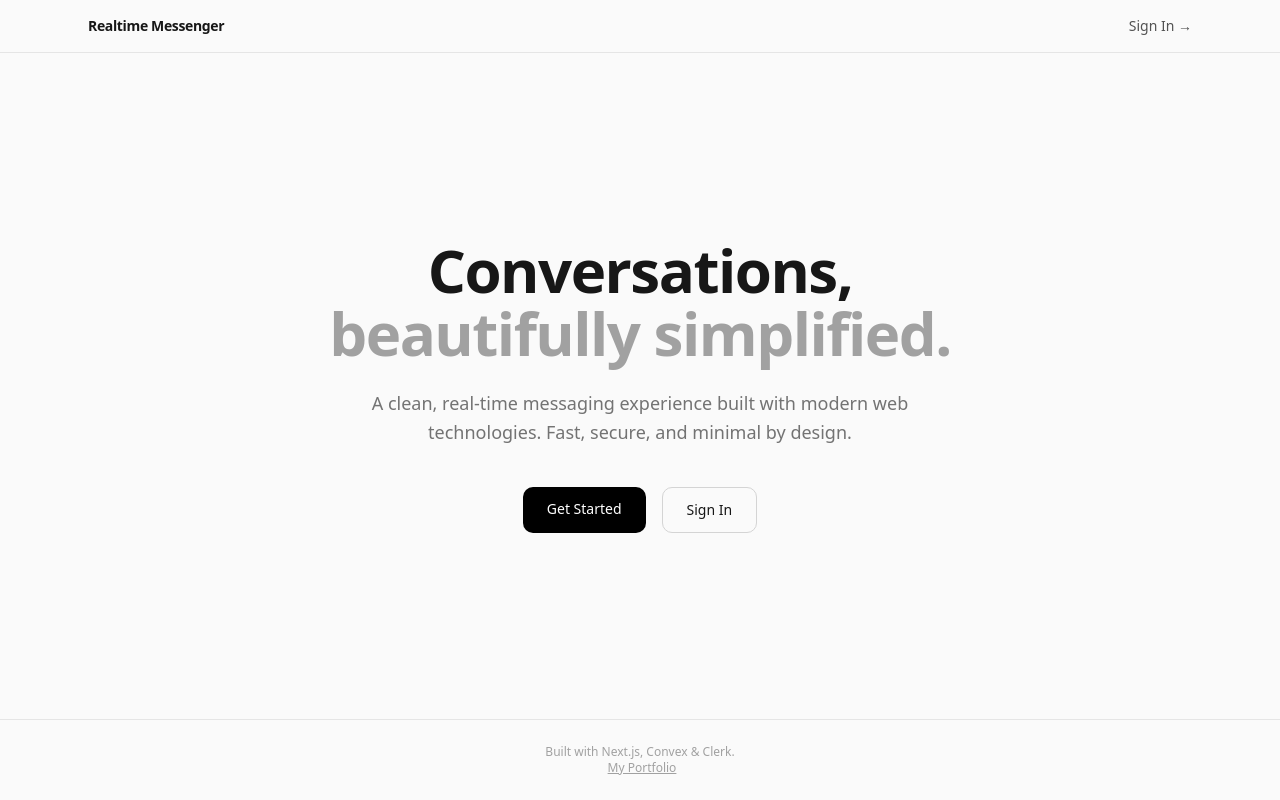
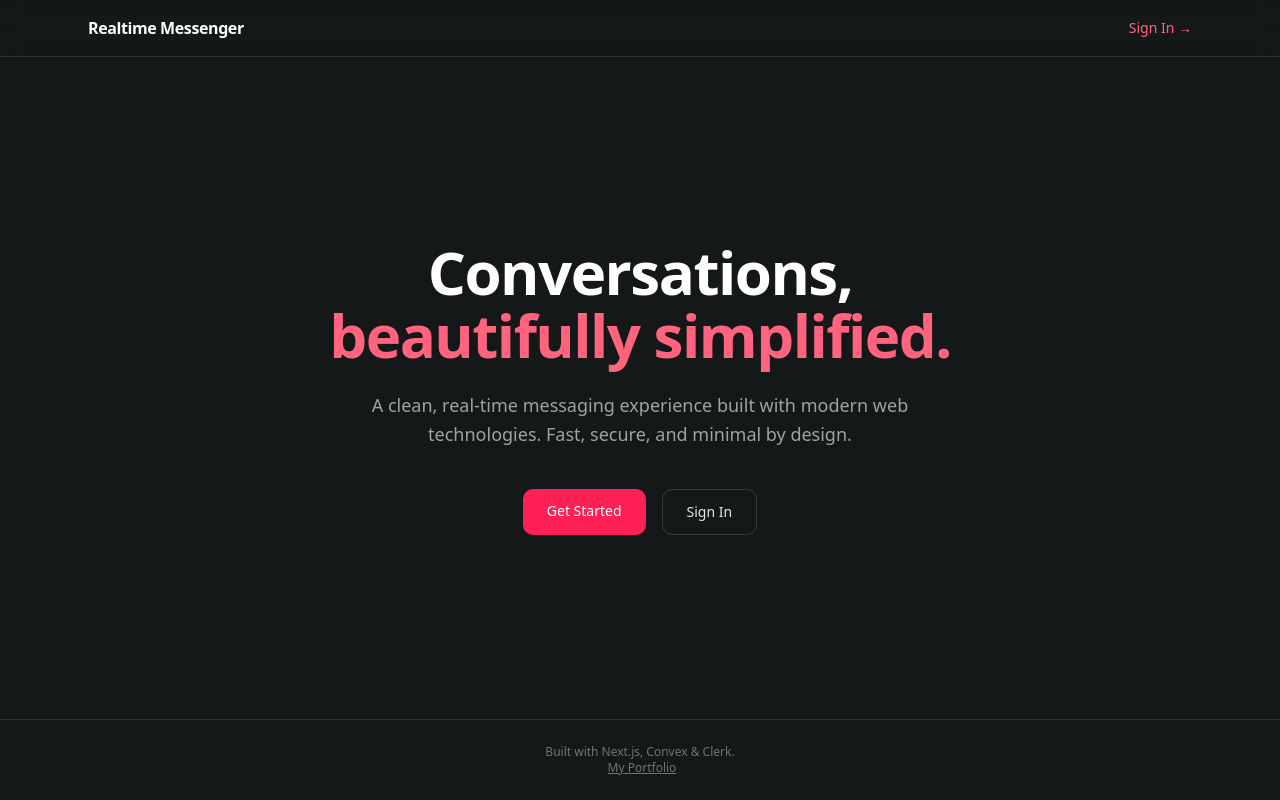
Before and after one commit to vikas-saini-7/realtime-messanger, a Next.js app: page / in a window 1280 px wide. Built offline with nearby package versions, Linux system fonts and the light colour scheme; no server answers.

Commit message:
feat: homepage

```diff
--- a/src/app/globals.css
+++ b/src/app/globals.css
@@ -124,3 +124,27 @@
     @apply bg-background text-foreground;
   }
 }
+
+
+@keyframes blob {
+  0% {
+    transform: translate(0px, 0px) scale(1);
+  }
+  33% {
+    transform: translate(30px, -50px) scale(1.05);
+  }
+  66% {
+    transform: translate(-20px, 20px) scale(0.95);
+  }
+  100% {
+    transform: translate(0px, 0px) scale(1);
+  }
+}
+
+.animate-blob {
+  animation: blob 12s infinite ease-in-out;
+}
+
+.animation-delay-2000 {
+  animation-delay: 2s;
+}
--- a/src/app/page.tsx
+++ b/src/app/page.tsx
@@ -7,25 +7,26 @@ export default function HomePage() {
   const { user, isLoaded } = useUser();
 
   return (
-    <div className="min-h-screen bg-[#fafafa] text-neutral-900 flex flex-col">
+    <div className="min-h-screen bg-[#151818] text-neutral-100 flex flex-col">
+
       {/* Top Nav */}
-      <header className="w-full border-b border-neutral-200">
+      <header className="w-full border-b border-white/10 backdrop-blur">
         <div className="max-w-6xl mx-auto px-6 py-4 flex justify-between items-center">
-          <h1 className="text-sm font-semibold tracking-tight">
+          <h1 className="tracking-tight text-white font-bold font-display">
             Realtime Messenger
           </h1>
 
           {isLoaded && user ? (
             <Link
               href="/chat"
-              className="text-sm text-neutral-600 hover:text-black transition"
+              className="text-sm text-rose-400 hover:text-rose-300 transition"
             >
               Open App →
             </Link>
           ) : (
             <Link
               href="/sign-in"
-              className="text-sm text-neutral-600 hover:text-black transition"
+              className="text-sm text-rose-400 hover:text-rose-300 transition"
             >
               Sign In →
             </Link>
@@ -37,13 +38,15 @@ export default function HomePage() {
       <main className="flex-1 flex items-center justify-center px-6">
         <div className="max-w-3xl text-center space-y-10">
           <div className="space-y-6">
-            <h2 className="text-5xl md:text-6xl font-semibold tracking-tight leading-[1.05]">
+            <h2 className="text-5xl md:text-6xl font-semibold tracking-tight leading-[1.05] text-white">
               Conversations,
               <br />
-              <span className="text-neutral-400">beautifully simplified.</span>
+              <span className="text-rose-400">
+                beautifully simplified.
+              </span>
             </h2>
 
-            <p className="text-lg text-neutral-500 max-w-xl mx-auto leading-relaxed">
+            <p className="text-lg text-neutral-400 max-w-xl mx-auto leading-relaxed">
               A clean, real-time messaging experience built with modern web
               technologies. Fast, secure, and minimal by design.
             </p>
@@ -52,19 +55,19 @@ export default function HomePage() {
           {/* CTA */}
           <div className="flex justify-center gap-4 flex-wrap">
             {!isLoaded ? (
-              <div className="h-12 w-40 bg-neutral-200 animate-pulse rounded-lg" />
+              <div className="h-12 w-40 bg-white/10 animate-pulse rounded-lg" />
             ) : user ? (
               <>
                 <Link
                   href="/chat"
-                  className="px-6 py-3 bg-black text-white rounded-lg text-sm font-medium hover:opacity-90 transition"
+                  className="px-6 py-3 bg-rose-500 text-white rounded-lg text-sm font-medium hover:bg-rose-400 transition"
                 >
                   Open Chat
                 </Link>
 
                 <Link
                   href="/settings"
-                  className="px-6 py-3 border border-neutral-300 rounded-lg text-sm font-medium hover:bg-neutral-100 transition"
+                  className="px-6 py-3 border border-white/15 text-neutral-200 rounded-lg text-sm font-medium hover:bg-white/5 transition"
                 >
                   Settings
                 </Link>
@@ -73,14 +76,14 @@ export default function HomePage() {
               <>
                 <Link
                   href="/sign-up"
-                  className="px-6 py-3 bg-black text-white rounded-lg text-sm font-medium hover:opacity-90 transition"
+                  className="px-6 py-3 bg-rose-500 text-white rounded-lg text-sm font-medium hover:bg-rose-400 transition"
                 >
                   Get Started
                 </Link>
 
                 <Link
                   href="/sign-in"
-                  className="px-6 py-3 border border-neutral-300 rounded-lg text-sm font-medium hover:bg-neutral-100 transition"
+                  className="px-6 py-3 border border-white/15 text-neutral-200 rounded-lg text-sm font-medium hover:bg-white/5 transition"
                 >
                   Sign In
                 </Link>
@@ -91,14 +94,14 @@ export default function HomePage() {
       </main>
 
       {/* Footer */}
-      <footer className="border-t border-neutral-200 py-6 text-center text-xs text-neutral-400">
+      <footer className="border-t border-white/10 py-6 text-center text-xs text-neutral-500">
         Built with Next.js, Convex & Clerk.
         <br />
         <a
           href="https://vikas-saini.tech/"
           target="_blank"
           rel="noopener noreferrer"
-          className="underline hover:text-neutral-600 ml-1"
+          className="underline hover:text-rose-400 ml-1"
         >
           My Portfolio
         </a>
```
